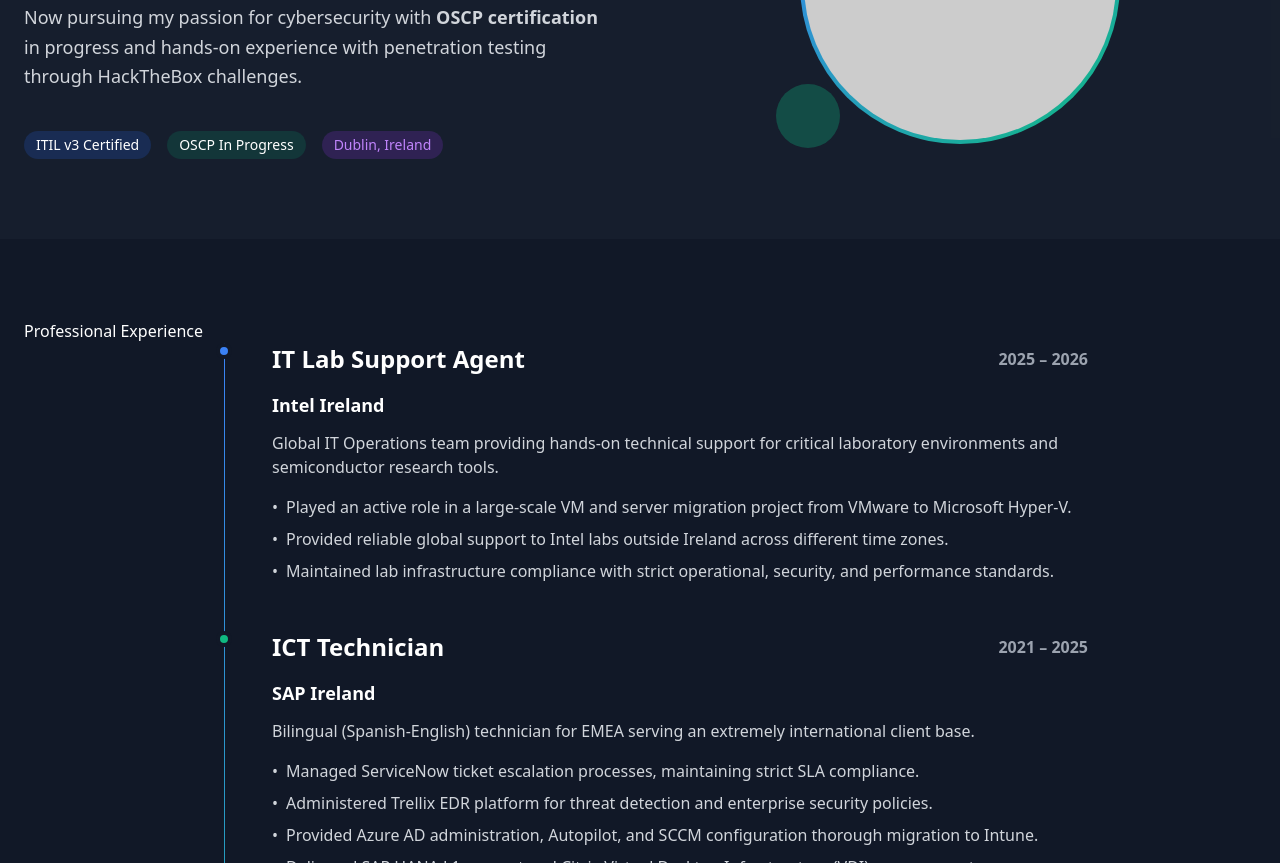
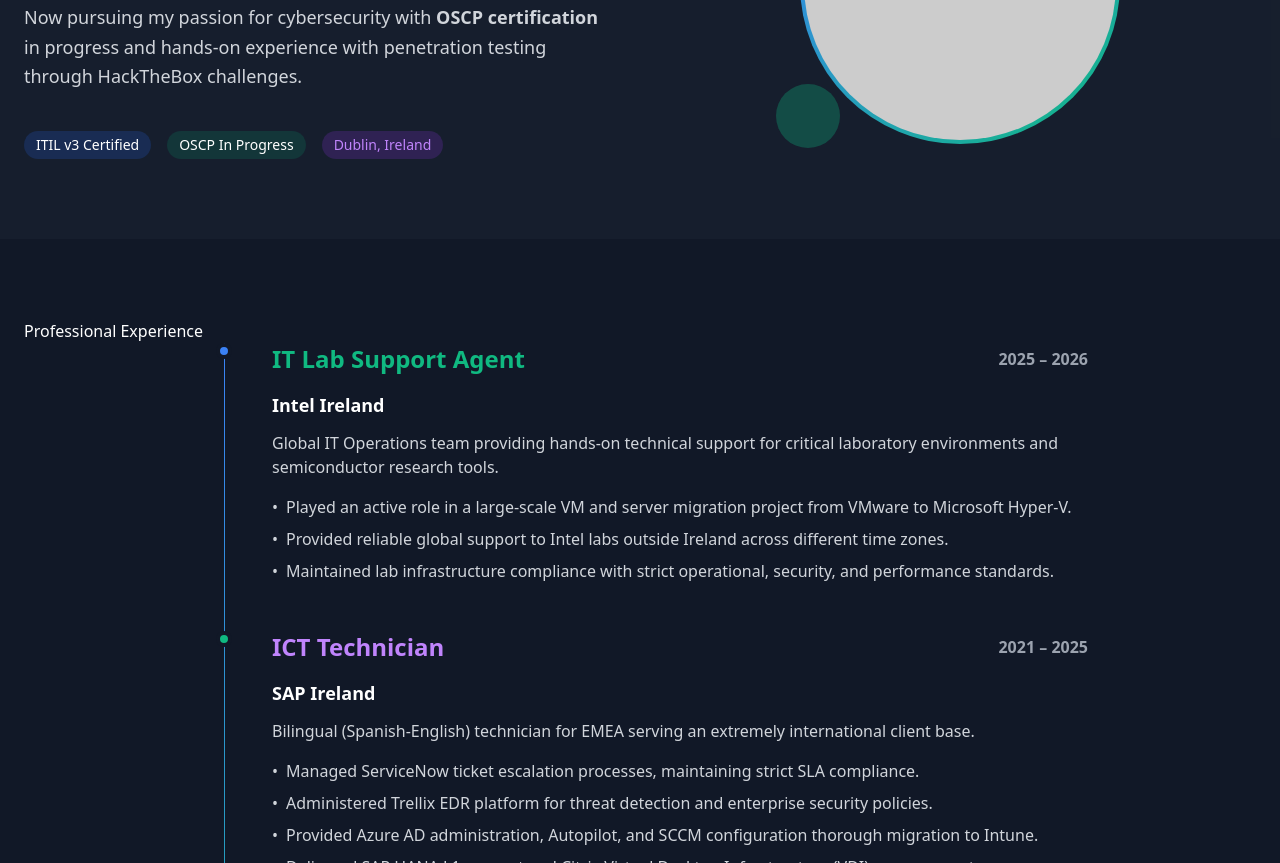
Before and after one commit to juandresrodca/cv-juan, an Astro site: page / in a window 1280 px wide. Shown: the part 1895-2758 px from the top of the page. Built offline with nearby package versions, Linux system fonts and the light colour scheme; Astro itself is replaced by a stand-in of ours; placeholder pictures from the web are drawn by us.

Commit message:
about and experience sections updated

```diff
--- a/src/components/About.astro
+++ b/src/components/About.astro
@@ -10,7 +10,7 @@
                     </p>
 
                     <p class="text-lg text-gray-300 leading-relaxed">
-                        Currently working at <span class="text-secondary-500 font-semibold">Intel  Ireland</span>, supporting in a large-scale VM and server migration project from VMware to Microsoft Hyper-V.
+                        Currently working at <span class="text-secondary-500 font-semibold">Intel  Ireland</span>, supporting in a large-scale VM server migration project from VMware to Microsoft Hyper-V.
                     </p>
 
                     <p class="text-lg text-gray-300 leading-relaxed">
--- a/src/components/Experience.astro
+++ b/src/components/Experience.astro
@@ -15,7 +15,7 @@
                             <div class="absolute left-6 w-4 h-4 bg-primary-500 rounded-full border-4 border-dark-900 z-10"></div>
                             <div class="ml-20 card w-full">
                                 <div class="flex flex-col md:flex-row md:items-center md:justify-between mb-4">
-                                    <h3 class="text-2xl font-bold text-primary-400">IT Lab Support Agent</h3>
+                                    <h3 class="text-2xl text-secondary-500 font-semibold">IT Lab Support Agent</h3>
                                     <span class="text-gray-400 font-semibold">2025 – 2026</span>
                                 </div>
                                 <p class="text-lg font-semibold text-secondary-400 mb-3">Intel Ireland</p>
@@ -44,7 +44,7 @@
                             <div class="absolute left-6 w-4 h-4 bg-secondary-500 rounded-full border-4 border-dark-900 z-10"></div>
                             <div class="ml-20 card w-full">
                                 <div class="flex flex-col md:flex-row md:items-center md:justify-between mb-4">
-                                    <h3 class="text-2xl font-bold text-secondary-400">ICT Technician</h3>
+                                    <h3 class="text-2xl font-bold text-purple-400">ICT Technician</h3>
                                     <span class="text-gray-400 font-semibold">2021 – 2025</span>
                                 </div>
                                 <p class="text-lg font-semibold text-primary-400 mb-3">SAP Ireland</p>
```
